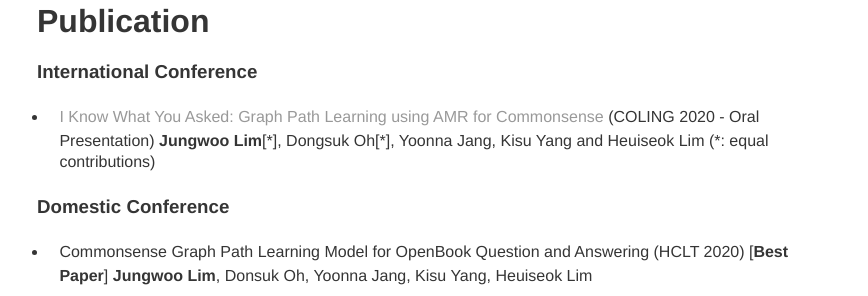
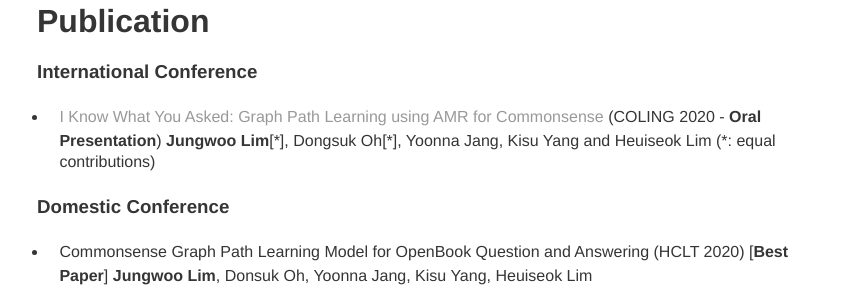
Before and after one commit to dlawjddn803/dlawjddn803.github.io, a Jekyll site: the page built from index.md, in a window 1280 px wide. Shown: the part 1134-1430 px from the top of the page, without its empty margins (203-1071 px from the left). Built offline with Jekyll 4.4.1, drawn with Linux system fonts in a browser that asks for light colours; our own code applies the rules of GitHub Pages for plain Markdown files.

```diff
--- a/index.md
+++ b/index.md
@@ -39,7 +39,7 @@ Contact: dlawjddn803@gmail.com / wjddn803@korea.ac.kr
 # Publication
 
 ### International Conference
-* [I Know What You Asked: Graph Path Learning using AMR for Commonsense](https://arxiv.org/pdf/2011.00766.pdf) (COLING 2020 - Oral Presentation) **Jungwoo Lim**[\*], Dongsuk Oh[\*], Yoonna Jang, Kisu Yang and Heuiseok Lim (*: equal contributions)
+* [I Know What You Asked: Graph Path Learning using AMR for Commonsense](https://arxiv.org/pdf/2011.00766.pdf) (COLING 2020 - **Oral Presentation**) **Jungwoo Lim**[\*], Dongsuk Oh[\*], Yoonna Jang, Kisu Yang and Heuiseok Lim (*: equal contributions)
 
 
 ### Domestic Conference
```
